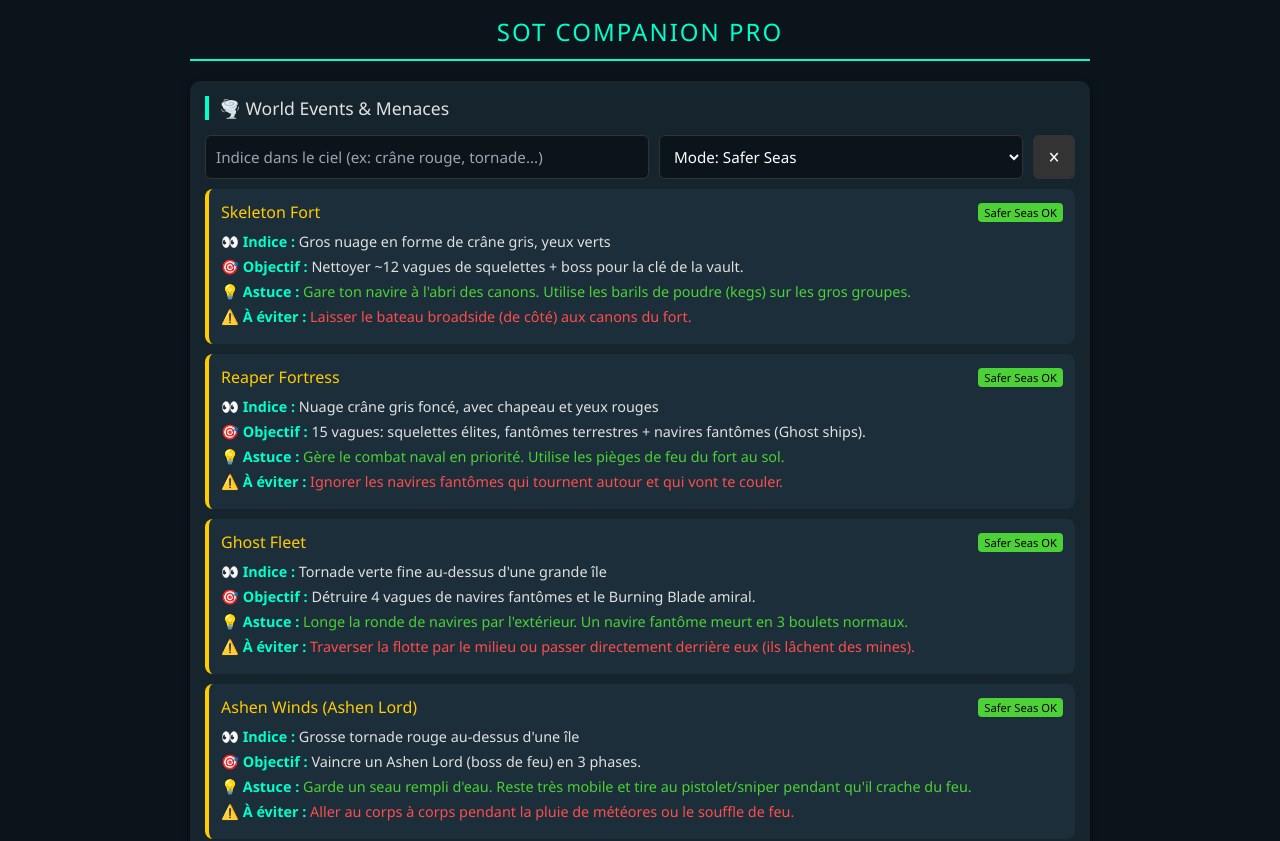
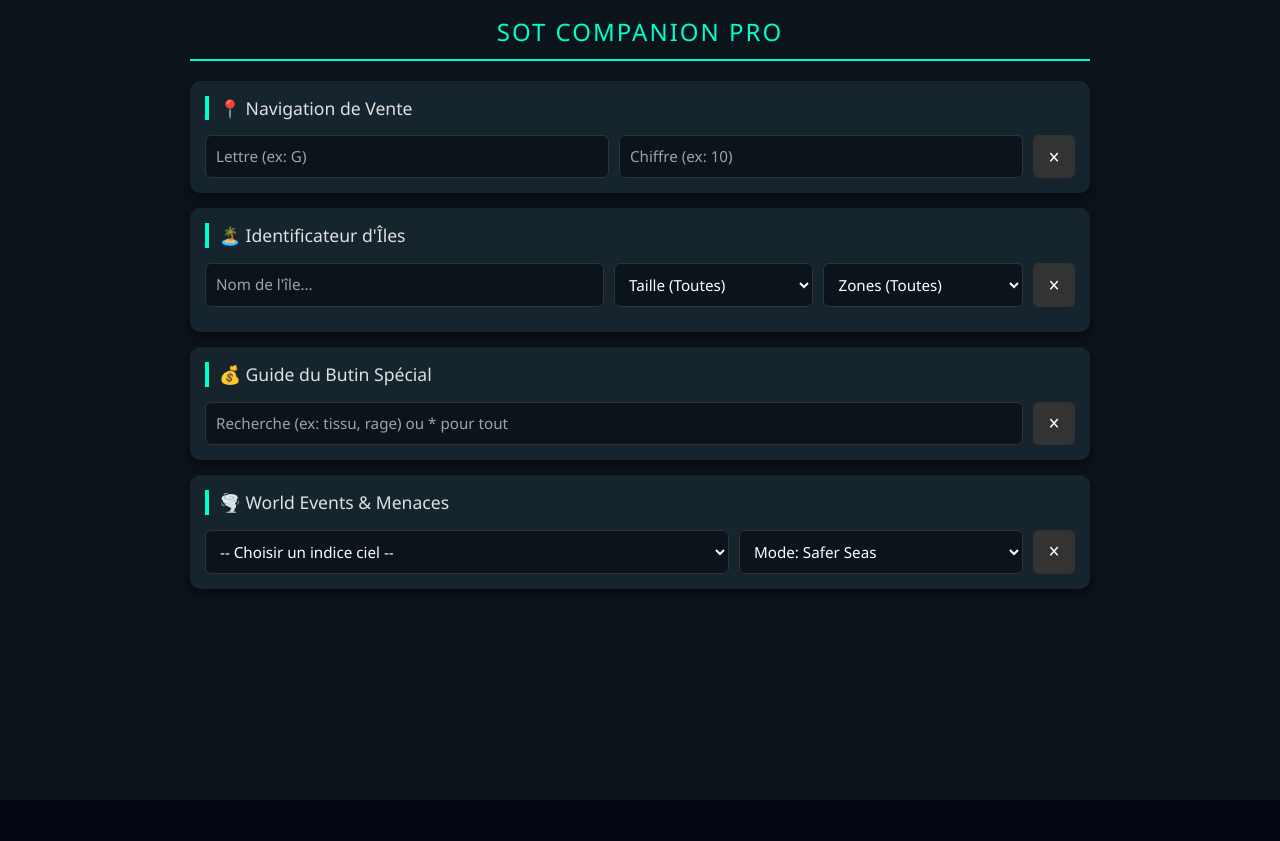
Before and after one commit to EkstremBoy/EkstremAI.com, a Next.js app: page /en/sot-companion in a window 1280 px wide. Shown: the top 841 px of the page. After the commit the page ends 800 px from the top, so only its background shows below. Built offline with nearby package versions, Linux system fonts and the light colour scheme.

Commit message:
feat: refine SOT Companion with restored navigation, event dropdown, and loot listing

```diff
--- a/app/[locale]/sot-companion/page.tsx
+++ b/app/[locale]/sot-companion/page.tsx
@@ -6,7 +6,7 @@
 const events = [
     {
         nom: "Skeleton Fort",
-        indice: "Gros nuage en forme de crâne gris, yeux verts",
+        indice: "Crâne gris aux yeux verts",
         safer: true, high: true,
         objectif: "Nettoyer ~12 vagues de squelettes + boss pour la clé de la vault.",
         astuce: "Gare ton navire à l'abri des canons. Utilise les barils de poudre (kegs) sur les gros groupes.",
@@ -14,7 +14,7 @@
     },
     {
         nom: "Reaper Fortress",
-        indice: "Nuage crâne gris foncé, avec chapeau et yeux rouges",
+        indice: "Crâne gris foncé avec chapeau et yeux rouges",
         safer: true, high: true,
         objectif: "15 vagues: squelettes élites, fantômes terrestres + navires fantômes (Ghost ships).",
         astuce: "Gère le combat naval en priorité. Utilise les pièges de feu du fort au sol.",
@@ -22,7 +22,7 @@
     },
     {
         nom: "Ghost Fleet",
-        indice: "Tornade verte fine au-dessus d'une grande île",
+        indice: "Tornade verte fine (au-dessus d'une île)",
         safer: true, high: true,
         objectif: "Détruire 4 vagues de navires fantômes et le Burning Blade amiral.",
         astuce: "Longe la ronde de navires par l'extérieur. Un navire fantôme meurt en 3 boulets normaux.",
@@ -30,7 +30,7 @@
     },
     {
         nom: "Ashen Winds (Ashen Lord)",
-        indice: "Grosse tornade rouge au-dessus d'une île",
+        indice: "Grosse tornade rouge",
         safer: true, high: true,
         objectif: "Vaincre un Ashen Lord (boss de feu) en 3 phases.",
         astuce: "Garde un seau rempli d'eau. Reste très mobile et tire au pistolet/sniper pendant qu'il crache du feu.",
@@ -38,7 +38,7 @@
     },
     {
         nom: "Skeleton Fleet",
-        indice: "Nuage de tonnerre en forme de navire / galion",
+        indice: "Nuage en forme de navire / galion",
         safer: true, high: true,
         objectif: "Couler 3 vagues de navires squelettes en pleine mer.",
         astuce: "Viens ultra-chargé en boulets et planches. Récupère les caisses des damnés entre les vagues.",
@@ -46,7 +46,7 @@
     },
     {
         nom: "Kraken",
-        indice: "L'eau devient noire, vitesse chute, musique épique changeante",
+        indice: "L'eau devient noire / Vitesse chute",
         safer: true, high: true,
         objectif: "Couper assez de tentacules pour fuir ou le faire disparaître.",
         astuce: "Priorité : focus le tentacule qui s'enroule sur ton bateau. Répare l'eau avant de tirer.",
@@ -54,7 +54,7 @@
     },
     {
         nom: "Fort of Fortune",
-        indice: "Crâne géant, yeux rouges brillants et très agressifs",
+        indice: "Crâne géant aux yeux rouges brillants (fissuré)",
         safer: false, high: true,
         objectif: "Fort très long avec Ashen Lord à la fin. Loot énorme (Athéna).",
         astuce: "Point chaud PvP. Idéal pour voler ou se faire voler.",
@@ -70,7 +70,7 @@
     },
     {
         nom: "Burning Blade",
-        indice: "Immense colonne de flammes rouges tourbillonnantes + icône sur carte",
+        indice: "Colonne de flammes rouges tourbillonnantes (Ciel)",
         safer: false, high: true,
         objectif: "Combattre le navire amiral. Option de le couler (épée) ou de le piloter.",
         astuce: "C'est l'événement majeur des Reapers. Combat naval très intense.",
@@ -78,7 +78,7 @@
     },
     {
         nom: "Fort of the Damned",
-        indice: "Crâne rouge vif dans le ciel, brouillard permanent en L-14",
+        indice: "Crâne rouge vif (fixe en L-14)",
         safer: false, high: true,
         objectif: "Raid manuel activé par les joueurs. Très gros butin.",
         astuce: "Nécessite les 6 flammes du sort et un crâne rituel.",
@@ -86,7 +86,7 @@
     },
     {
         nom: "Skull of Siren Song",
-        indice: "Note fantomatique bleue de Briggsy accrochée à ton mât",
+        indice: "Note fantomatique bleue (au mât)",
         safer: false, high: true,
         objectif: "Voyage compétitif (course) partagé sur tout le serveur.",
         astuce: "Le navire qui porte le crâne est ralenti par une malédiction.",
@@ -95,6 +95,25 @@
 ];
 
 const iles = [
+    // Outposts
+    { nom: "Port Merrick", slug: "Port_Merrick", coord: "D10", type: "Outpost", ilots: 1 },
+    { nom: "Sanctuary Outpost", slug: "Sanctuary_Outpost", coord: "F7", type: "Outpost", ilots: 1 },
+    { nom: "Dagger Tooth Outpost", slug: "Dagger_Tooth_Outpost", coord: "M8", type: "Outpost", ilots: 1 },
+    { nom: "Galleon's Grave Outpost", slug: "Galleon's_Grave_Outpost", coord: "R8", type: "Outpost", ilots: 1 },
+    { nom: "Ancient Spire Outpost", slug: "Ancient_Spire_Outpost", coord: "Q17", type: "Outpost", ilots: 1 },
+    { nom: "Plunder Outpost", slug: "Plunder_Outpost", coord: "K18", type: "Outpost", ilots: 1 },
+    { nom: "Morrow's Peak Outpost", slug: "Morrow's_Peak_Outpost", coord: "V17", type: "Outpost", ilots: 1 },
+
+    // Seaposts (Contrebandiers)
+    { nom: "The North Star Seapost", slug: "The_North_Star_Seapost", coord: "H10", type: "Seapost", ilots: 1 },
+    { nom: "The Spoils of Plenty Store", slug: "The_Spoils_of_Plenty_Store", coord: "B7", type: "Seapost", ilots: 1 },
+    { nom: "Stephen's Spoils", slug: "Stephen's_Spoils", coord: "L15", type: "Seapost", ilots: 1 },
+    { nom: "The Finest Trading Post", slug: "The_Finest_Trading_Post", coord: "F17", type: "Seapost", ilots: 1 },
+    { nom: "Three Paces East Seapost", slug: "Three_Paces_East_Seapost", coord: "S10", type: "Seapost", ilots: 1 },
+    { nom: "The Wild Treasures Store", slug: "The_Wild_Treasures_Store", coord: "O4", type: "Seapost", ilots: 1 },
+    { nom: "Brian's Bazaar", slug: "Brian's_Bazaar", coord: "Y12", type: "Seapost", ilots: 1 },
+    { nom: "Roaring Traders", slug: "Roaring_Traders", coord: "U20", type: "Seapost", ilots: 1 },
+
     // Petites Iles
     { nom: "Barnacle Cay", slug: "Barnacle_Cay", coord: "O15", type: "Small", ilots: 1 },
     { nom: "Blind Man's Lagoon", slug: "Blind_Man's_Lagoon", coord: "N6", type: "Small", ilots: 1 },
@@ -164,32 +183,30 @@
     { nom: "Ashen Reaches", slug: "Ashen_Reaches", coord: "V23", type: "Large", ilots: 8 },
     { nom: "Shipwreck Bay", slug: "Shipwreck_Bay", coord: "M10", type: "Large", ilots: 10 },
     { nom: "Sailor's Bounty", slug: "Sailor's_Bounty", coord: "C4", type: "Large", ilots: 11 },
-
-    // Outposts & Seaposts (Exemples pour navigation)
-    { nom: "Port Merrick", slug: "Port_Merrick", coord: "D10", type: "Outpost", ilots: 3 },
-    { nom: "Sanctuary Outpost", slug: "Sanctuary_Outpost", coord: "F7", type: "Outpost", ilots: 1 },
-    { nom: "The North Star Seapost", slug: "The_North_Star_Seapost", coord: "H10", type: "Seapost", ilots: 1 },
-    { nom: "Stephen's Spoils", slug: "Stephen's_Spoils", coord: "L15", type: "Seapost", ilots: 1 }
 ];
 
 const butin = [
-    { nom: "Gemmes de Sirène", prix: "1000-2000", vendeur: "TOUS (Sauf Athena)", note: "Exception : Se vend à n'importe qui." },
-    { nom: "Coffre de Rage", prix: "3000-3500", vendeur: "Gold Hoarders", note: "DANGER FEU : Arroser souvent." },
-    { nom: "Coffre Pleureur (Sorrow)", prix: "3000-3500", vendeur: "Gold Hoarders", note: "DANGER EAU : Remplit la cale." },
-    { nom: "Caisse de Tissu", prix: "100-700", vendeur: "Marchands", note: "SEC : S'abîme à l'eau." },
-    { nom: "Caisse de Rhum", prix: "100-700", vendeur: "Marchands", note: "FRAGILE : Ne pas sauter." },
-    { nom: "Crâne rituel (Ritual Skull)", prix: "10 Doublons", vendeur: "Larinna", note: "Exception : Se vend à Larinna." }
+    { nom: "Gemmes de Sirène (Saphir, Émeraude, Rubis)", prix: "1000-2000", vendeur: "TOUS (Sauf Athena)", note: "Se vend à n'importe quelle faction." },
+    { nom: "Souffles de la mer (Breaths of the Sea)", prix: "4000-8000", vendeur: "TOUS (Sauf Athena)", note: "Trésor sous-marin haute valeur." },
+    { nom: "Orbe des secrets", prix: "~20000", vendeur: "TOUS (Sauf Athena)", note: "Très payant, accepté par tous." },
+    { nom: "Coffre de Rage", prix: "3000-3500", vendeur: "Gold Hoarders", note: "DANGER FEU : Arroser souvent ou mettre sur la proue." },
+    { nom: "Coffre Pleureur (Sorrow)", prix: "3000-3500", vendeur: "Gold Hoarders", note: "DANGER EAU : Remplit la cale. Écoper ou mettre sur chaloupe." },
+    { nom: "Coffre des mille grogs", prix: "2200-2600", vendeur: "Gold Hoarders", note: "DANGER : Rend le porteur ivre." },
+    { nom: "Caisse de Tissu élégant", prix: "100-700", vendeur: "Marchands", note: "SEC : S'abîme à l'eau ou la pluie." },
+    { nom: "Caisse de Rhum", prix: "100-700", vendeur: "Marchands", note: "FRAGILE : Ne pas sauter ni tomber." },
+    { nom: "Caisse de Plantes", prix: "100-700", vendeur: "Marchands", note: "EAU : Doit tremper dans un fond d'eau." },
+    { nom: "Crâne rituel (Ritual Skull)", prix: "10 Doublons", vendeur: "Larinna", note: "Se vend à Larinna ou active le FotD." },
+    { nom: "Tomes Cendrés", prix: "10 Doublons", vendeur: "Larinna", note: "Se vend pour des doublons." },
+    { nom: "Poissons Trophées (Cuits)", prix: "750-11000", vendeur: "Hunter's Call", note: "Doubler le prix si cuit parfaitement." }
 ];
 
 // --- HELPERS ---
 function lettreEnChiffre(l: string) { return l.toUpperCase().charCodeAt(0) - 64; }
 
 export default function SotCompanionPage() {
-    const [searchEvent, setSearchEvent] = useState('');
-    const [filterMode, setFilterMode] = useState('safer');
-
     const [posX, setPosX] = useState('');
     const [posY, setPosY] = useState('');
+    const [navResult, setNavResult] = useState<{ o: any, s: any } | null>(null);
 
     const [searchIsland, setSearchIsland] = useState('');
     const [filterTaille, setFilterTaille] = useState('');
@@ -197,19 +214,37 @@
 
     const [searchLoot, setSearchLoot] = useState('');
 
-    // --- LOGIC ---
-    const resetEvents = () => { setSearchEvent(''); setFilterMode('safer'); };
+    const [selectedEvent, setSelectedEvent] = useState('');
+    const [filterMode, setFilterMode] = useState('safer');
+
+    // Navigation logic
+    useEffect(() => {
+        if (!posX || !posY) {
+            setNavResult(null);
+            return;
+        }
+        const x = lettreEnChiffre(posX);
+        const y = parseInt(posY);
+
+        let plusProcheO = null; let minDO = Infinity;
+        let plusProcheS = null; let minDS = Infinity;
+
+        iles.forEach(ile => {
+            const ileX = lettreEnChiffre(ile.coord.charAt(0));
+            const ileY = parseInt(ile.coord.substring(1));
+            const d2 = Math.pow(ileX - x, 2) + Math.pow(ileY - y, 2);
+
+            if (ile.type === "Outpost" && d2 < minDO) { minDO = d2; plusProcheO = ile; }
+            if (ile.type === "Seapost" && d2 < minDS) { minDS = d2; plusProcheS = ile; }
+        });
+
+        setNavResult({ o: plusProcheO, s: plusProcheS });
+    }, [posX, posY]);
+
     const resetNav = () => { setPosX(''); setPosY(''); };
     const resetIles = () => { setSearchIsland(''); setFilterTaille(''); setFilterIlots(''); };
     const resetLoot = () => { setSearchLoot(''); };
-
-    const filteredEvents = events.filter(e => {
-        const matchSearch = e.indice.toLowerCase().includes(searchEvent.toLowerCase()) || e.nom.toLowerCase().includes(searchEvent.toLowerCase());
-        let matchMode = true;
-        if (filterMode === 'safer') matchMode = e.safer === true;
-        if (filterMode === 'high') matchMode = e.high === true;
-        return matchSearch && matchMode;
-    });
+    const resetEvents = () => { setSelectedEvent(''); setFilterMode('safer'); };
 
     const filteredIlesList = iles.filter(i => {
         if (searchIsland.length < 2 && filterTaille === "" && filterIlots === "") return false;
@@ -223,9 +258,13 @@
     });
 
     const filteredLootList = butin.filter(b => {
+        if (searchLoot === '*') return true;
         if (searchLoot.length < 2) return false;
         return b.nom.toLowerCase().includes(searchLoot.toLowerCase()) || b.note.toLowerCase().includes(searchLoot.toLowerCase());
     });
+
+    const currentEvent = events.find(e => e.nom === selectedEvent);
+    const displayEvent = currentEvent && (filterMode === 'all' || (filterMode === 'safer' && currentEvent.safer) || (filterMode === 'high' && currentEvent.high));
 
     return (
         <div className="sot-companion-page">
@@ -325,49 +364,18 @@
                 .event-detail strong { color: var(--accent); }
 
                 /* Styles Loot */
-                .loot-item { padding: 10px 0; font-size: 0.9rem; margin-top: 5px; }
+                .loot-item { padding: 10px 0; font-size: 0.9rem; margin-top: 5px; border-bottom: 1px solid #2d414d; }
+                .loot-item:last-child { border-bottom: none; }
                 .danger-border { border-left: 5px solid var(--danger); background: rgba(255, 77, 77, 0.1); padding-left: 10px; border-radius: 4px; }
                 .exception-border { border-left: 5px solid var(--gold); background: rgba(255, 204, 0, 0.05); padding-left: 10px; border-radius: 4px; }
 
-                .hidden { display: none; }
+                .placeholder-img { display: flex; align-items: center; justify-content: center; background: #0b141a; color: #444; font-size: 0.8rem; }
             `}</style>
 
             <div className="container">
                 <header>
                     <h1>SOT Companion Pro</h1>
                 </header>
-
-                <section id="events">
-                    <h2>🌪️ World Events & Menaces</h2>
-                    <div className="input-group">
-                        <input
-                            type="text"
-                            placeholder="Indice dans le ciel (ex: crâne rouge, tornade...)"
-                            value={searchEvent}
-                            onChange={(e) => setSearchEvent(e.target.value)}
-                        />
-                        <select value={filterMode} onChange={(e) => setFilterMode(e.target.value)}>
-                            <option value="safer">Mode: Safer Seas</option>
-                            <option value="high">Mode: High Seas</option>
-                            <option value="all">Tous les modes</option>
-                        </select>
-                        <button className="reset-btn" onClick={resetEvents}>✕</button>
-                    </div>
-                    <div id="eventList">
-                        {filteredEvents.map((e, idx) => (
-                            <div key={idx} className="event-card">
-                                <h3>
-                                    {e.nom}
-                                    {e.safer ? <span className="badge-safer">Safer Seas OK</span> : <span className="badge-high">High Seas Only</span>}
-                                </h3>
-                                <div className="event-detail">👀 <strong>Indice :</strong> {e.indice}</div>
-                                <div className="event-detail">🎯 <strong>Objectif :</strong> {e.objectif}</div>
-                                <div className="event-detail" style={{ color: '#4cd137' }}>💡 <strong>Astuce :</strong> {e.astuce}</div>
-                                <div className="event-detail" style={{ color: 'var(--danger)' }}>⚠️ <strong>À éviter :</strong> {e.danger}</div>
-                            </div>
-                        ))}
-                    </div>
-                </section>
 
                 <section id="navigation">
                     <h2>📍 Navigation de Vente</h2>
@@ -387,9 +395,10 @@
                         />
                         <button className="reset-btn" onClick={resetNav}>✕</button>
                     </div>
-                    {(posX && posY) && (
+                    {navResult && (
                         <div id="navResult" className="result-box">
-                            Calcul activé pour {posX.toUpperCase()}{posY}...
+                            🏠 Outpost: <strong>{navResult.o.nom}</strong> ({navResult.o.coord})<br />
+                            ⛵ Contrebandier: <strong>{navResult.s.nom}</strong> ({navResult.s.coord})
                         </div>
                     )}
                 </section>
@@ -422,11 +431,15 @@
                         {filteredIlesList.map((i, idx) => (
                             <div key={idx} className="island-card">
                                 <img
-                                    src={`https://seaofthieves.fandom.com/wiki/Special:FilePath/${i.slug}_Map_Island.png`}
+                                    src={`https://seaofthieves.wiki.gg/wiki/Special:FilePath/${i.slug}_Map-Blank.jpg`}
                                     className="island-img"
                                     loading="lazy"
                                     alt={i.nom}
-                                    onError={(e: any) => e.target.style.display = 'none'}
+                                    onError={(e: any) => {
+                                        const fallback = `https://seaofthieves.wiki.gg/wiki/Special:FilePath/${i.slug}_Map.png`;
+                                        if (e.target.src !== fallback) e.target.src = fallback;
+                                        else e.target.style.display = 'none';
+                                    }}
                                 />
                                 <div>
                                     <strong>{i.nom}</strong> <span className="type-tag">{i.type}</span><br />
@@ -442,7 +455,7 @@
                     <div className="input-group">
                         <input
                             type="text"
-                            placeholder="Recherche (ex: tissu, rage, gemme...)"
+                            placeholder="Recherche (ex: tissu, rage) ou * pour tout"
                             value={searchLoot}
                             onChange={(e) => setSearchLoot(e.target.value)}
                         />
@@ -461,6 +474,41 @@
                         })}
                     </div>
                 </section>
+
+                <section id="events">
+                    <h2>🌪️ World Events & Menaces</h2>
+                    <div className="input-group">
+                        <select value={selectedEvent} onChange={(e) => setSelectedEvent(e.target.value)}>
+                            <option value="">-- Choisir un indice ciel --</option>
+                            {events.map((e, idx) => <option key={idx} value={e.nom}>{e.indice}</option>)}
+                        </select>
+                        <select value={filterMode} onChange={(e) => setFilterMode(e.target.value)}>
+                            <option value="safer">Mode: Safer Seas</option>
+                            <option value="high">Mode: High Seas</option>
+                            <option value="all">Tous les modes</option>
+                        </select>
+                        <button className="reset-btn" onClick={resetEvents}>✕</button>
+                    </div>
+                    <div id="eventList">
+                        {displayEvent && (
+                            <div className="event-card">
+                                <h3>
+                                    {currentEvent.nom}
+                                    {currentEvent.safer ? <span className="badge-safer">Safer Seas OK</span> : <span className="badge-high">High Seas Only</span>}
+                                </h3>
+                                <div className="event-detail">👀 <strong>Indice :</strong> {currentEvent.indice}</div>
+                                <div className="event-detail">🎯 <strong>Objectif :</strong> {currentEvent.objectif}</div>
+                                <div className="event-detail" style={{ color: '#4cd137' }}>💡 <strong>Astuce :</strong> {currentEvent.astuce}</div>
+                                <div className="event-detail" style={{ color: 'var(--danger)' }}>⚠️ <strong>À éviter :</strong> {currentEvent.danger}</div>
+                            </div>
+                        )}
+                        {selectedEvent && !displayEvent && (
+                            <div className="result-box" style={{ borderLeftColor: 'var(--danger)' }}>
+                                Cet événement ({selectedEvent}) n'est pas disponible dans le mode sélectionné.
+                            </div>
+                        )}
+                    </div>
+                </section>
             </div>
         </div>
     );
```
